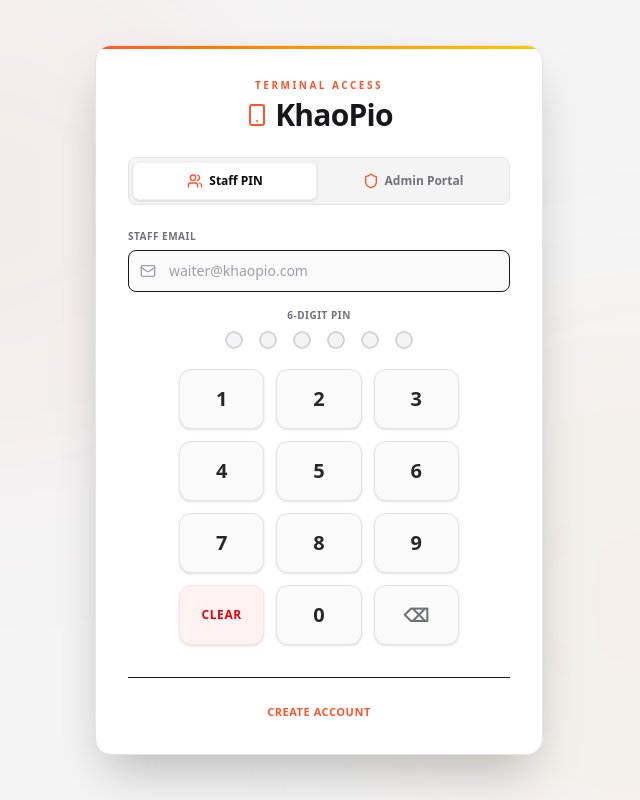
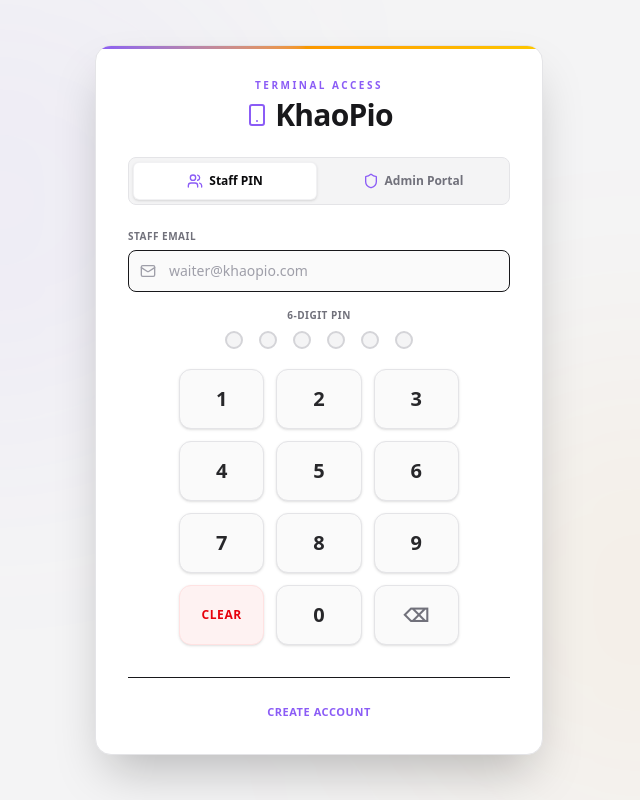
Before and after one commit to rishav161/KhaoPio, a Next.js app in the folder frontend/: page /login in a window 1280 px wide. Shown: the whole page, without its empty margins (321-961 px from the left). Built offline with nearby package versions, Linux system fonts and the light colour scheme; no server answers.

Commit message:
change colour

```diff
--- a/frontend/src/app/globals.css
+++ b/frontend/src/app/globals.css
@@ -3,16 +3,16 @@
 @variant dark (.dark &); /* Support class-based dark mode in Tailwind v4 */
 
 @theme {
-  --color-coral-50: #fff5f2;
-  --color-coral-100: #ffe5dd;
-  --color-coral-200: #ffd0c0;
-  --color-coral-300: #ffa58b;
-  --color-coral-400: #ff7352;
-  --color-coral-500: #ff542d; /* Primary Coral Accent */
-  --color-coral-600: #ff360a;
-  --color-coral-700: #d62600;
-  --color-coral-800: #b02000;
-  --color-coral-900: #8e1f04;
+  --color-coral-50: #f5f3ff;
+  --color-coral-100: #ede9fe;
+  --color-coral-200: #ddd6fe;
+  --color-coral-300: #c4b5fd;
+  --color-coral-400: #a78bfa;
+  --color-coral-500: #8b5cf6; /* Primary Purple Accent */
+  --color-coral-600: #7c3aed;
+  --color-coral-700: #6d28d9;
+  --color-coral-800: #5b21b6;
+  --color-coral-900: #4c1d95;
 
   --color-primary: var(--color-coral-500);
   --color-primary-hover: var(--color-coral-600);
@@ -51,57 +51,57 @@
 }
 
 /* FAIL-SAFE CUSTOM UTILITIES FOR CORAL COLORS */
-.bg-coral-50 { background-color: #fff5f2 !important; }
-.bg-coral-100 { background-color: #ffe5dd !important; }
-.bg-coral-200 { background-color: #ffd0c0 !important; }
-.bg-coral-300 { background-color: #ffa58b !important; }
-.bg-coral-400 { background-color: #ff7352 !important; }
-.bg-coral-500 { background-color: #ff542d !important; }
-.bg-coral-600 { background-color: #ff360a !important; }
-.bg-coral-700 { background-color: #d62600 !important; }
-.bg-coral-800 { background-color: #b02000 !important; }
-.bg-coral-900 { background-color: #8e1f04 !important; }
+.bg-coral-50 { background-color: #f5f3ff !important; }
+.bg-coral-100 { background-color: #ede9fe !important; }
+.bg-coral-200 { background-color: #ddd6fe !important; }
+.bg-coral-300 { background-color: #c4b5fd !important; }
+.bg-coral-400 { background-color: #a78bfa !important; }
+.bg-coral-500 { background-color: #8b5cf6 !important; }
+.bg-coral-600 { background-color: #7c3aed !important; }
+.bg-coral-700 { background-color: #6d28d9 !important; }
+.bg-coral-800 { background-color: #5b21b6 !important; }
+.bg-coral-900 { background-color: #4c1d95 !important; }
 
 /* Dark mode overrides for background elements if needed */
-.dark .dark\:bg-coral-950\/10 { background-color: rgba(255, 84, 45, 0.1) !important; }
-.dark .dark\:bg-coral-950\/20 { background-color: rgba(255, 84, 45, 0.2) !important; }
-.dark .dark\:bg-coral-950\/30 { background-color: rgba(255, 84, 45, 0.3) !important; }
+.dark .dark\:bg-coral-950\/10 { background-color: rgba(139, 92, 246, 0.1) !important; }
+.dark .dark\:bg-coral-950\/20 { background-color: rgba(139, 92, 246, 0.2) !important; }
+.dark .dark\:bg-coral-950\/30 { background-color: rgba(139, 92, 246, 0.3) !important; }
 
 /* Hover transitions */
-.hover\:bg-coral-600:hover { background-color: #ff360a !important; }
-.hover\:bg-coral-700:hover { background-color: #d62600 !important; }
-.hover\:bg-coral-500:hover { background-color: #ff542d !important; }
+.hover\:bg-coral-600:hover { background-color: #7c3aed !important; }
+.hover\:bg-coral-700:hover { background-color: #6d28d9 !important; }
+.hover\:bg-coral-500:hover { background-color: #8b5cf6 !important; }
 
 /* Text configurations */
-.text-coral-50 { color: #fff5f2 !important; }
-.text-coral-100 { color: #ffe5dd !important; }
-.text-coral-500 { color: #ff542d !important; }
-.text-coral-600 { color: #ff360a !important; }
-.text-coral-700 { color: #d62600 !important; }
-.text-coral-750 { color: #b02000 !important; }
-.text-coral-900 { color: #8e1f04 !important; }
+.text-coral-50 { color: #f5f3ff !important; }
+.text-coral-100 { color: #ede9fe !important; }
+.text-coral-500 { color: #8b5cf6 !important; }
+.text-coral-600 { color: #7c3aed !important; }
+.text-coral-700 { color: #6d28d9 !important; }
+.text-coral-750 { color: #5b21b6 !important; }
+.text-coral-900 { color: #4c1d95 !important; }
 
-.dark .dark\:text-coral-100 { color: #ffe5dd !important; }
-.dark .dark\:text-coral-400 { color: #ffa58b !important; }
-.dark .dark\:text-coral-450 { color: #ff7352 !important; }
+.dark .dark\:text-coral-100 { color: #ede9fe !important; }
+.dark .dark\:text-coral-400 { color: #c4b5fd !important; }
+.dark .dark\:text-coral-450 { color: #a78bfa !important; }
 
 /* Borders */
-.border-coral-100 { border-color: #ffe5dd !important; }
-.border-coral-200 { border-color: #ffd0c0 !important; }
-.border-coral-250 { border-color: #ffa58b !important; }
-.border-coral-400 { border-color: #ff7352 !important; }
-.border-coral-500 { border-color: #ff542d !important; }
-.border-coral-900 { border-color: #8e1f04 !important; }
+.border-coral-100 { border-color: #ede9fe !important; }
+.border-coral-200 { border-color: #ddd6fe !important; }
+.border-coral-250 { border-color: #c4b5fd !important; }
+.border-coral-400 { border-color: #a78bfa !important; }
+.border-coral-500 { border-color: #8b5cf6 !important; }
+.border-coral-900 { border-color: #4c1d95 !important; }
 
-.dark .dark\:border-coral-900 { border-color: #8e1f04 !important; }
+.dark .dark\:border-coral-900 { border-color: #4c1d95 !important; }
 
 /* Focus outlines */
-.focus\:border-coral-500:focus { border-color: #ff542d !important; }
-.focus\:ring-coral-500:focus { --tw-ring-color: #ff542d !important; }
+.focus\:border-coral-500:focus { border-color: #8b5cf6 !important; }
+.focus\:ring-coral-500:focus { --tw-ring-color: #8b5cf6 !important; }
 
 /* Shadows */
 .shadow-coral-100 {
-  --tw-shadow-color: rgba(255, 84, 45, 0.15) !important;
+  --tw-shadow-color: rgba(139, 92, 246, 0.15) !important;
   --tw-shadow: 0 4px 6px -1px var(--tw-shadow-color), 0 2px 4px -2px var(--tw-shadow-color) !important;
   box-shadow: var(--tw-ring-offset-shadow, 0 0 #0000), var(--tw-ring-shadow, 0 0 #0000), var(--tw-shadow) !important;
 }
```
